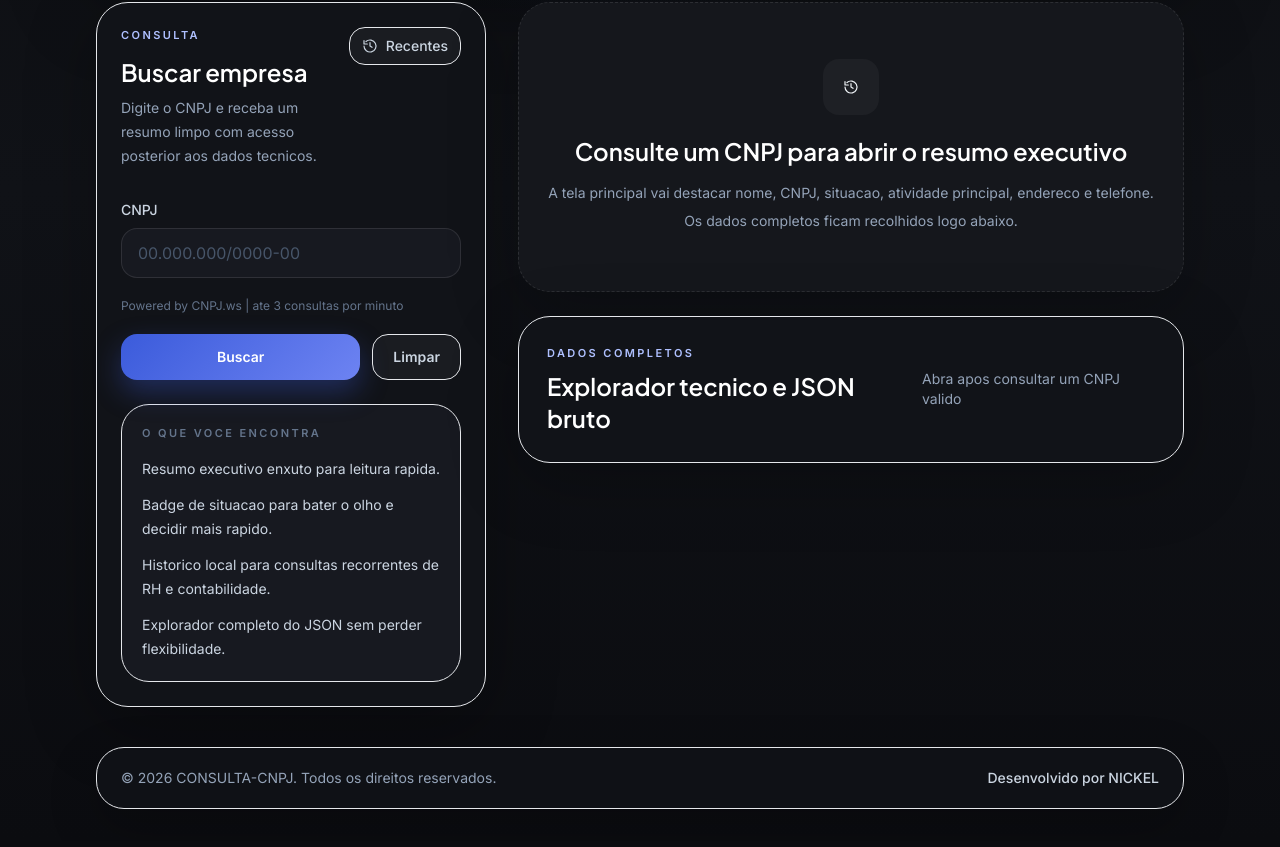
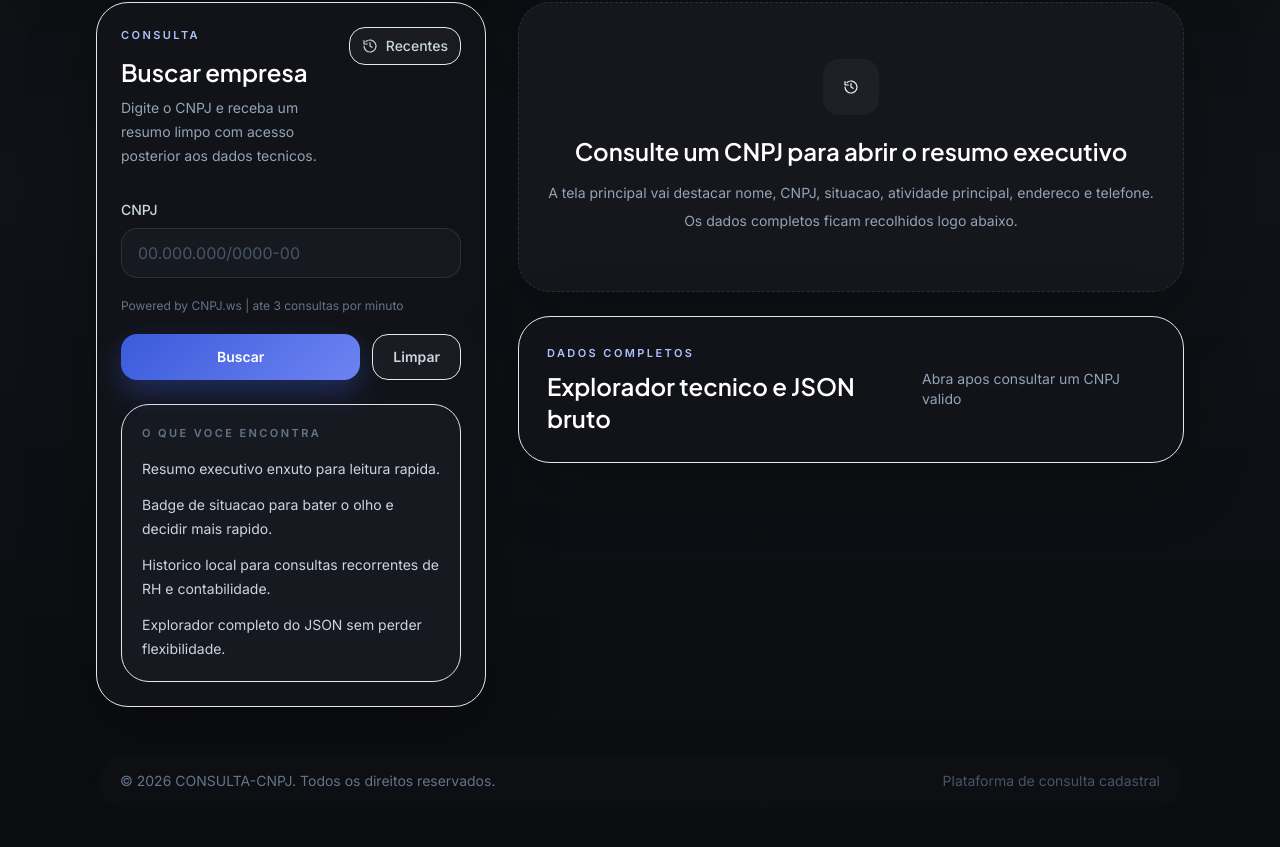
Before and after one commit to Fenickell/ConsultaCnpj, a React (Vite) app: page / in a window 1280 px wide. Shown: the part 412-1259 px from the top of the page. Built offline with nearby package versions, Linux system fonts and the light colour scheme.

Commit message:
style: suaviza rodape institucional

```diff
--- a/src/App.jsx
+++ b/src/App.jsx
@@ -620,13 +620,13 @@ export default function App() {
           </section>
         </main>
 
-        <footer className="mt-10 rounded-[28px] border border-white/8 bg-[#0f1116] px-6 py-5 shadow-[0_18px_50px_rgba(0,0,0,0.24)]">
-          <div className="flex flex-col gap-3 text-sm text-slate-400 sm:flex-row sm:items-center sm:justify-between">
+        <footer className="mt-10 px-1 py-2">
+          <div className="flex flex-col gap-3 rounded-[22px] bg-[#0d0f13] px-5 py-4 text-sm text-slate-500 sm:flex-row sm:items-center sm:justify-between">
             <div>
               © 2026 CONSULTA-CNPJ. Todos os direitos reservados.
             </div>
-            <div className="font-medium text-slate-300">
-              Desenvolvido por NICKEL
+            <div className="text-slate-600">
+              Plataforma de consulta cadastral
             </div>
           </div>
         </footer>
```
